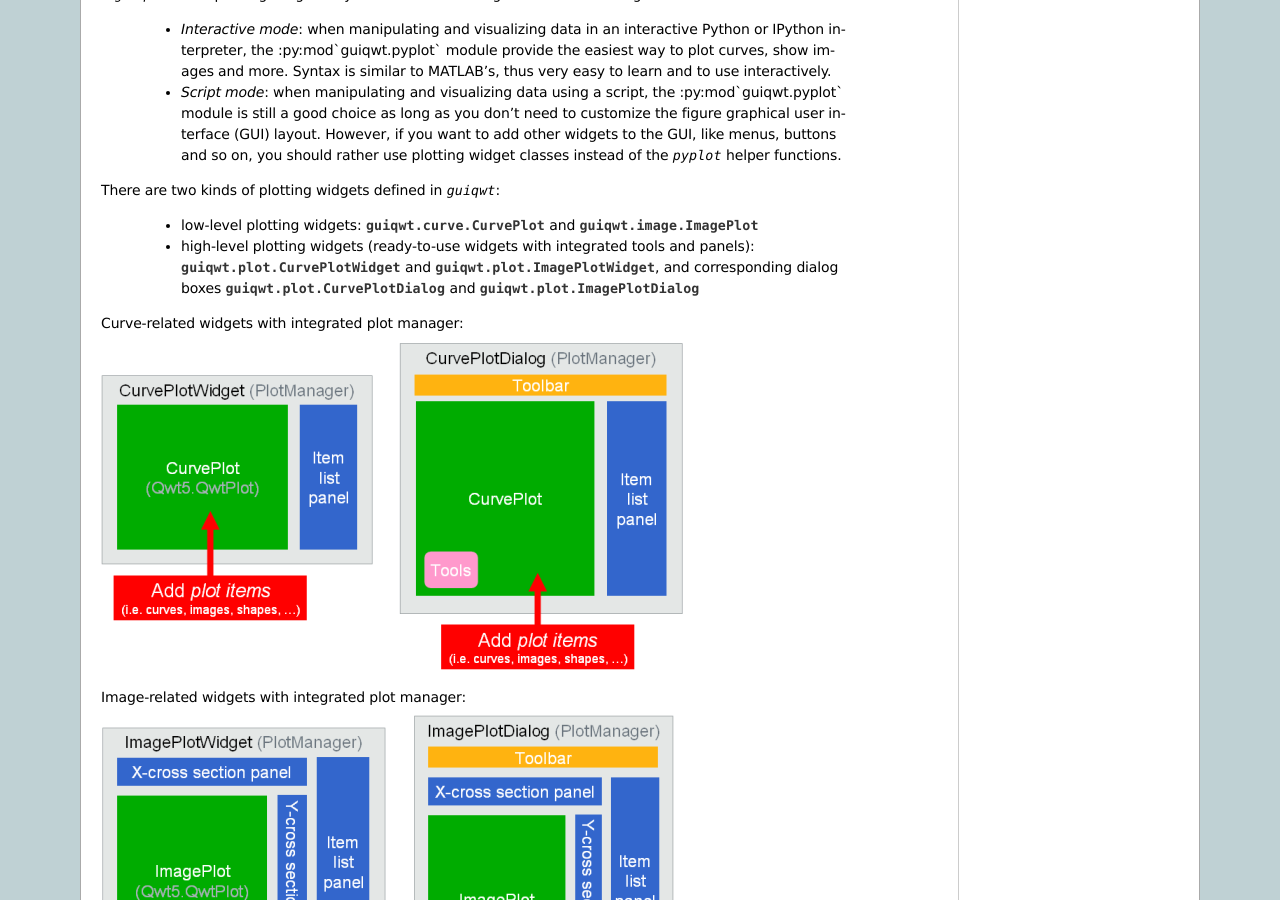
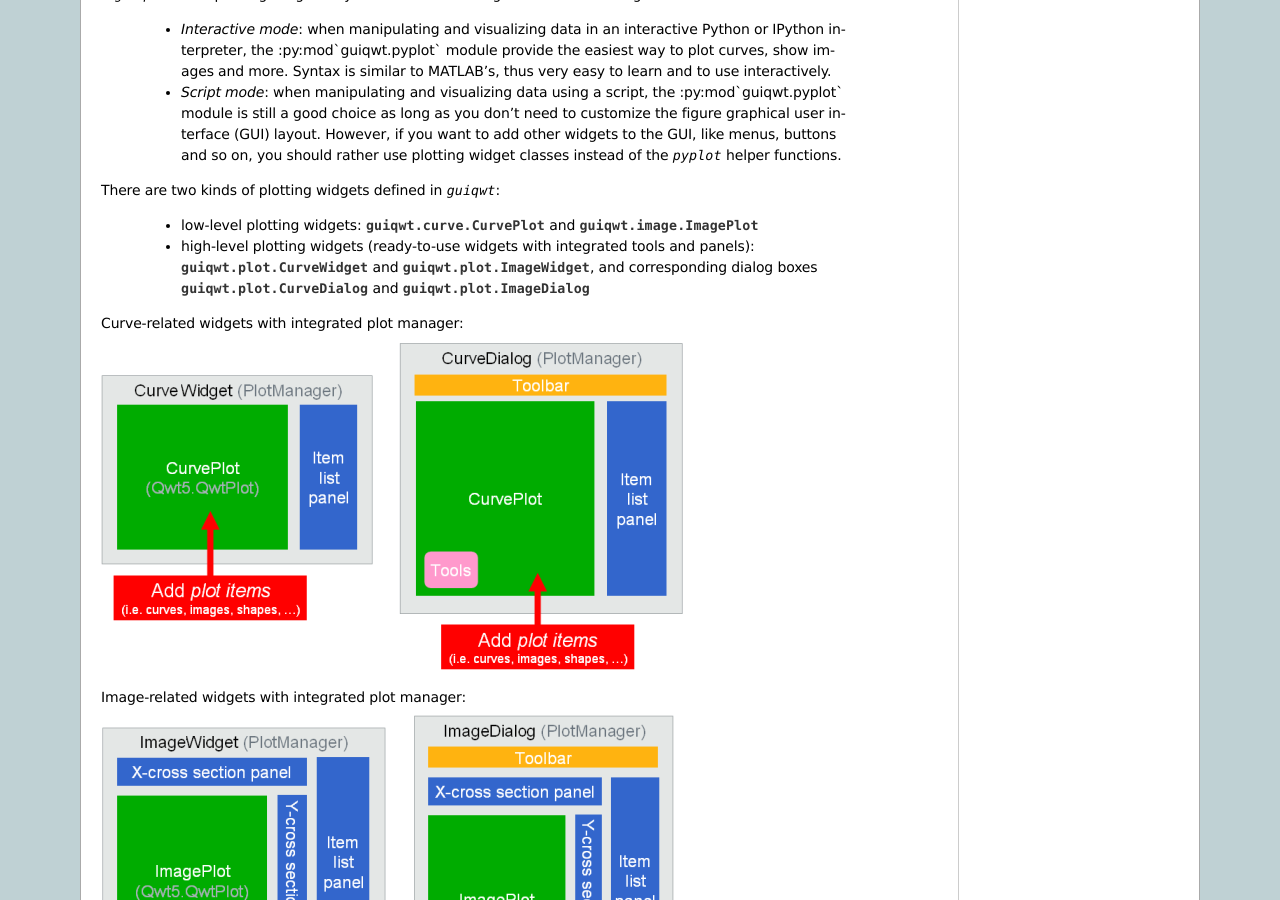
Before and after one commit to PlotPyStack/guiqwt, a Sphinx documentation site: the page built from doc/overview.rst, in a window 1280 px wide and 900 px high, scrolled down 1448 px. Built offline with Sphinx 7.4.7, drawn with Linux system fonts in a browser that asks for light colours.

Commit message:
guiqwt.plot/doc: renamed CurvePlotWidget to CurveWidget, CurvePlotDialog to CurveDialog, ImagePlotWidget to ImageWidget, ImagePlotDialog to ImageDialog

```diff
--- a/doc/disthelpers.rst
+++ b/doc/disthelpers.rst
@@ -19,10 +19,10 @@ This example is included in `guiqwt` source package (see the
 Simple example script named ``simpledialog.pyw`` which is based on `guiqwt`
 (and implicitely on `guidata`)::
 
-    from guiqwt.plot import ImagePlotDialog
+    from guiqwt.plot import ImageDialog
     from guiqwt.builder import make
 
-    class VerySimpleDialog(ImagePlotDialog):
+    class VerySimpleDialog(ImageDialog):
         def set_data(self, data):
             plot = self.get_plot()
             item = make.trimage(data)
--- a/doc/overview.rst
+++ b/doc/overview.rst
@@ -108,10 +108,10 @@ There are two kinds of plotting widgets defined in `guiqwt`:
       :py:class:`guiqwt.image.ImagePlot`
 
     * high-level plotting widgets (ready-to-use widgets with integrated tools
-      and panels): :py:class:`guiqwt.plot.CurvePlotWidget` and
-      :py:class:`guiqwt.plot.ImagePlotWidget`, and corresponding dialog boxes
-      :py:class:`guiqwt.plot.CurvePlotDialog` and
-      :py:class:`guiqwt.plot.ImagePlotDialog`
+      and panels): :py:class:`guiqwt.plot.CurveWidget` and
+      :py:class:`guiqwt.plot.ImageWidget`, and corresponding dialog boxes
+      :py:class:`guiqwt.plot.CurveDialog` and
+      :py:class:`guiqwt.plot.ImageDialog`
 
 Curve-related widgets with integrated plot manager:
 
```
Also changed, not shown: doc/images/curve_widgets.png, doc/images/image_widgets.png.
